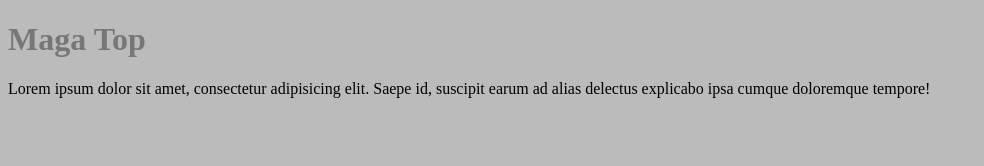
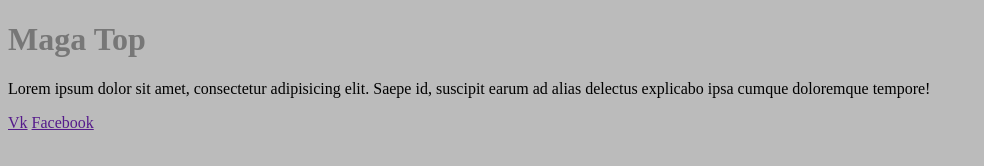
Before and after one commit to MagamedNG/magang_ng, a plain HTML site: page index.html in a window 1280 px wide. Shown: the whole page, without its empty margins (0-984 px from the left). Drawn offline with Linux system fonts and the light colour scheme.

Commit message:
Update index.html

```diff
--- a/index.html
+++ b/index.html
@@ -8,5 +8,7 @@
 <body>
 	<h1>Maga Top</h1>
 	<p>Lorem ipsum dolor sit amet, consectetur adipisicing elit. Saepe id, suscipit earum ad alias delectus explicabo ipsa cumque doloremque tempore!</p>
+	<a href="">Vk</a>
+	<a href="">Facebook</a>
 </body>
 </html>
```
